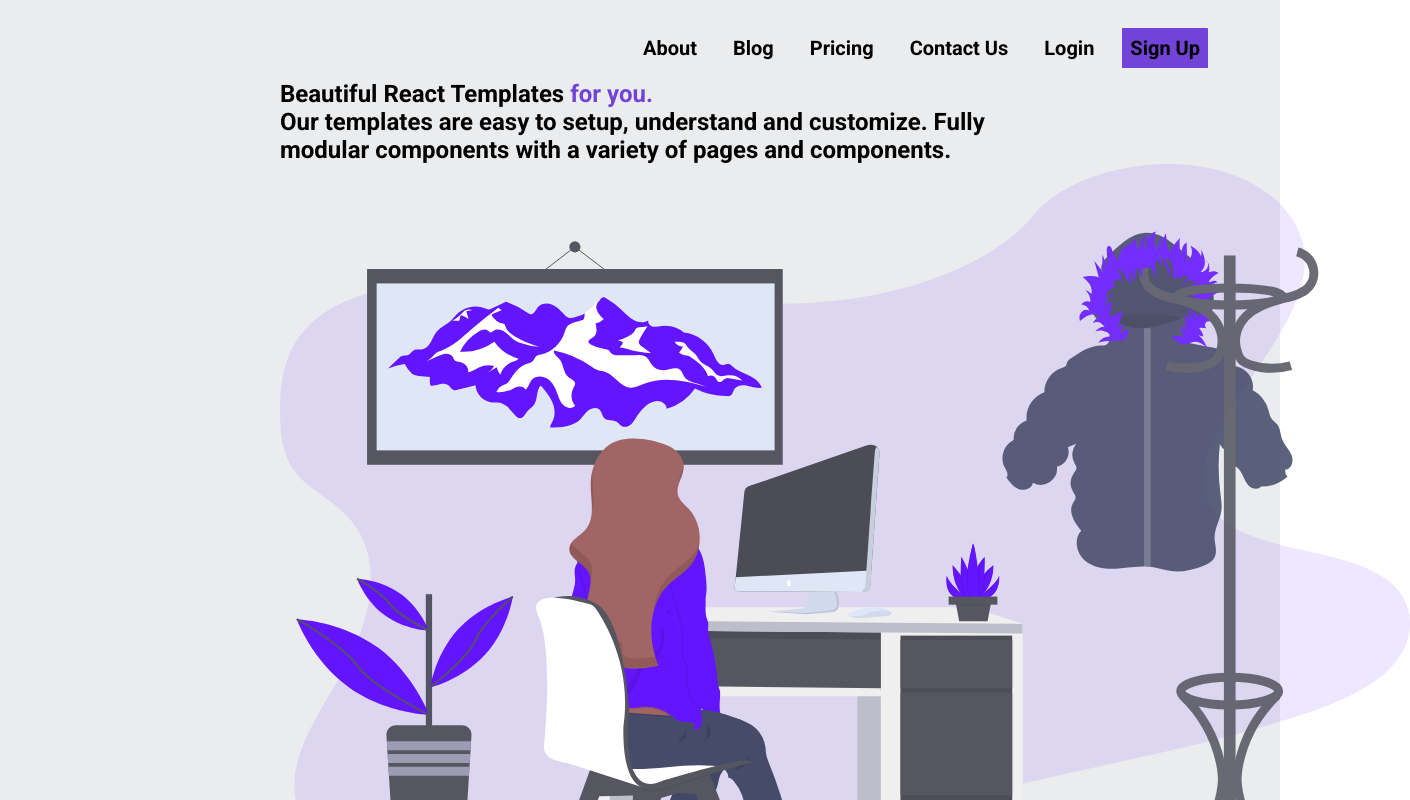
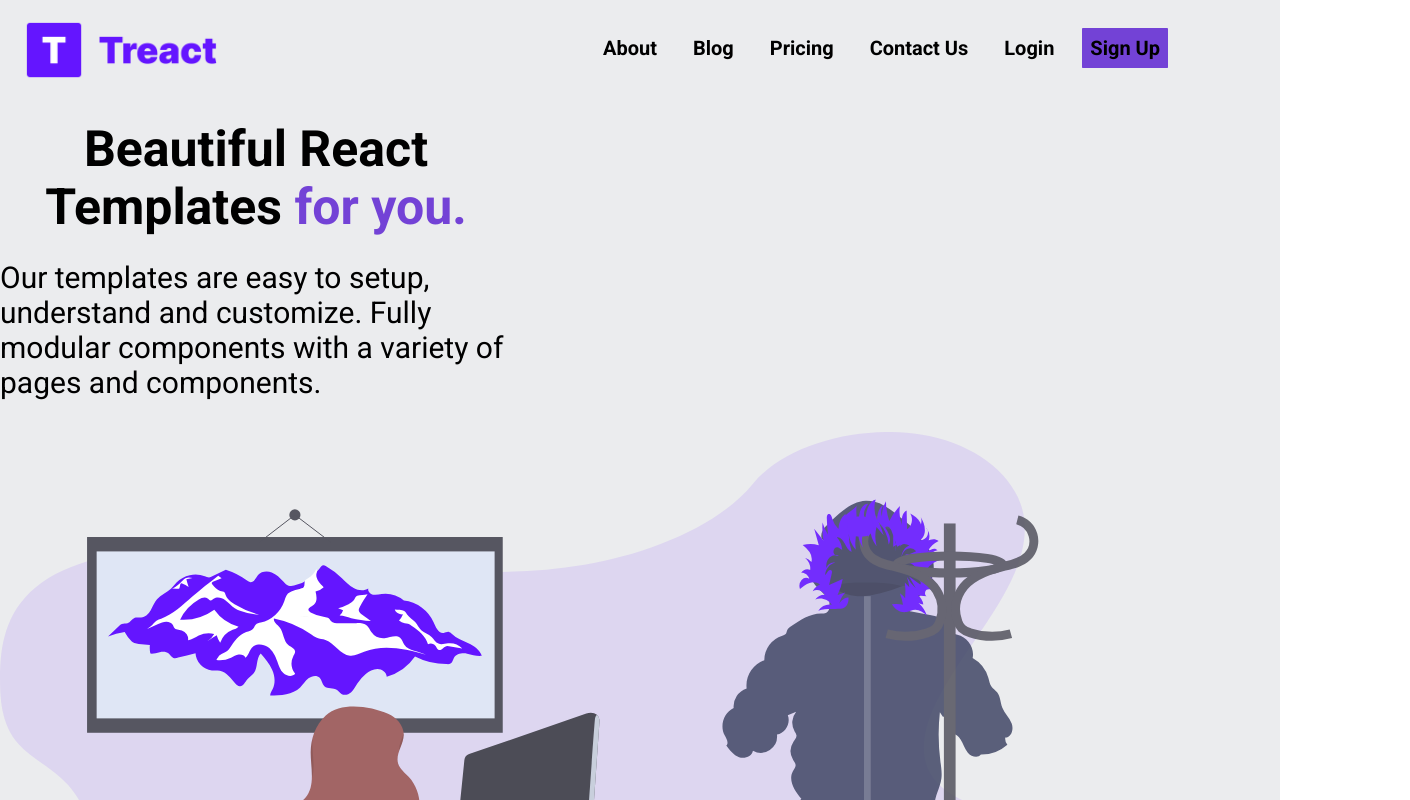
Before and after one commit to Alasalimd/Final-project-html-css, a plain HTML site: page index.html in a window 1280 px wide. Shown: the top 800 px of the page, 1410 px wide, since content can reach past the window. Drawn offline with Linux system fonts and the light colour scheme.

```diff
--- a/index.html
+++ b/index.html
@@ -11,7 +11,7 @@
   <section id="landing">
     <nav>
       <div class="nav__container">
-    <img src="./ASSETS/" alt="">
+    <img src="./ASSETS/logo-full.png" alt="">
     <ul class="nav__link">
       <li><a href="#" class="nav__link">About</a></li>
       <li><a href="#" class="nav__link">Blog</a></li>
--- a/style.css
+++ b/style.css
@@ -5,6 +5,7 @@
   box-sizing: border-box;
   font-family: 'Roboto', sans-serif;
 }
+
 nav {
 height: 80px;
 display: flex;
@@ -18,11 +19,6 @@
   display: flex;
   justify-content: space-between;
   text-align: center;
-  margin: 0 auto;
-}
-
-.logo {
-width: 200px;
 }
 
 .purple {
@@ -76,11 +72,31 @@
   height: calc(100vh - 80px);
 }
 
-.header__container {
+.row {
   width: 100%;
-  max-width: 720px;
+  max-width: 1200px;
   margin: 0 auto;
-  height: 100%;
+
+}
+
+.head__container {
   display: flex;
   flex-direction: column;
+  width: 50%;
 }
+
+h1 {
+  font-size: 50px;
+  margin-bottom: 24px;
+  text-align: center;
+  padding-top: 40px;
+  width: 40%;
+}
+
+h2 {
+  font-size: 30px;
+  margin-bottom: 32px;
+  text-align: left;
+  width: 40%;
+  font-weight: 2;
+}
```
Also changed, not shown: ASSETS/logo.2c489fc453a1783cbadacf914efa3df6.svg (renamed from logo.2c489fc453a1783cbadacf914efa3df6.svg).
